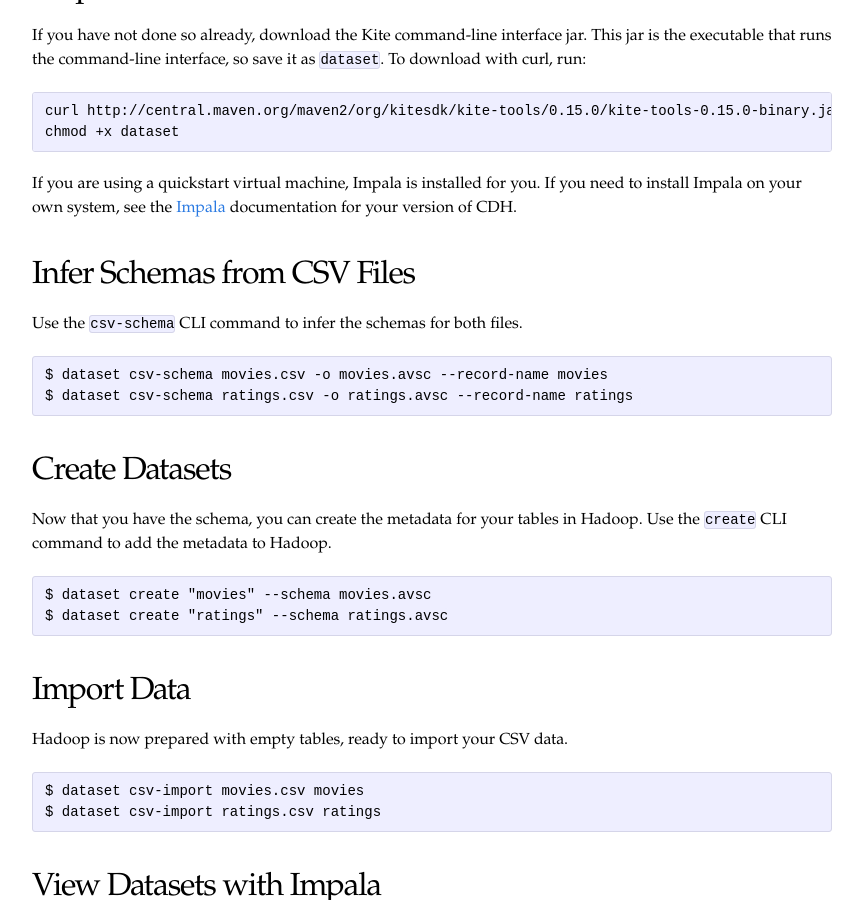
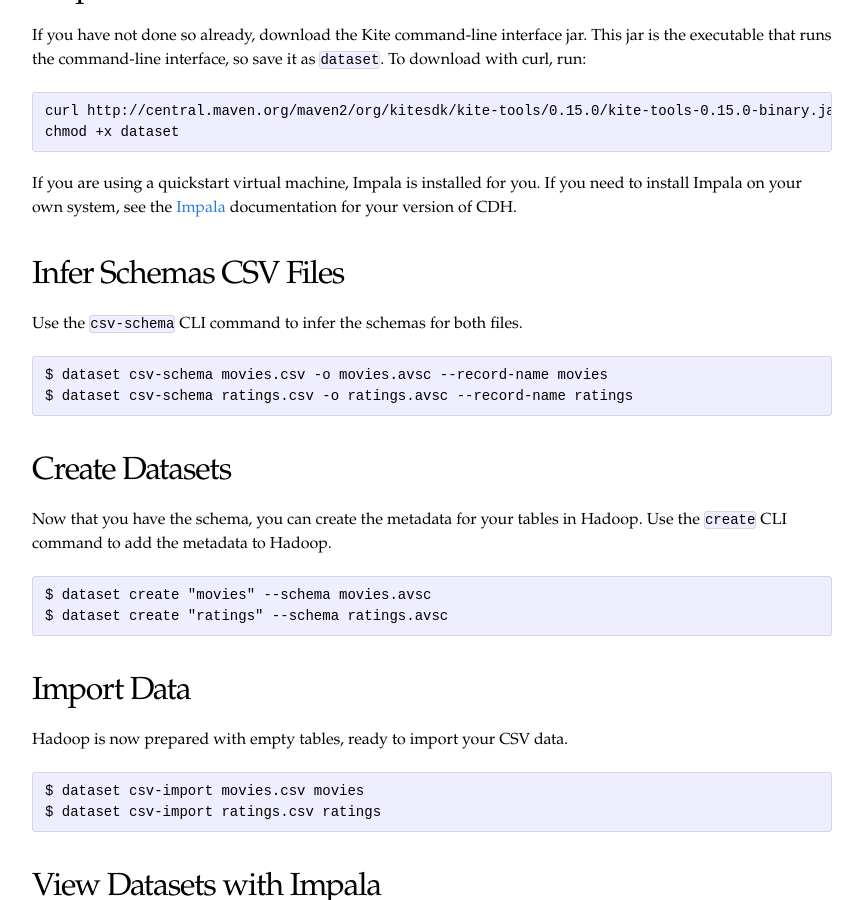
Before and after one commit to kite-sdk/kite-docs, a Jekyll site: the page built from Viewing-with-Impala.md, in a window 1280 px wide and 900 px high, scrolled down 454 px. Shown: the whole window, without its empty margins (208-1071 px from the left). Built offline with Jekyll 4.4.1, drawn with Linux system fonts in a browser that asks for light colours.

Commit message:
Revert "Update Viewing-with-Impala.md"
This reverts commit cd604e6f7b1ea7d93974e23bb4dcfd51e0b8b0c1.

```diff
--- a/Viewing-with-Impala.md
+++ b/Viewing-with-Impala.md
@@ -17,7 +17,7 @@ chmod +x dataset
 
 If you are using a quickstart virtual machine, Impala is installed for you. If you need to install Impala on your own system, see the [Impala](http://www.cloudera.com/content/support/en/documentation.html) documentation for your version of CDH.
 
-## Infer Schemas from CSV Files
+## Infer Schemas CSV Files
 
 
 Use the `csv-schema` CLI command to infer the schemas for both files.
```
